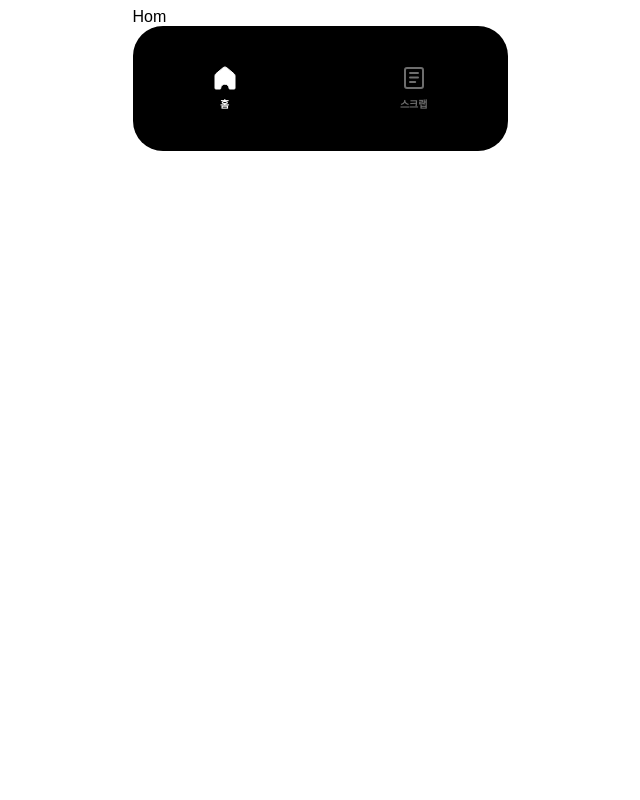
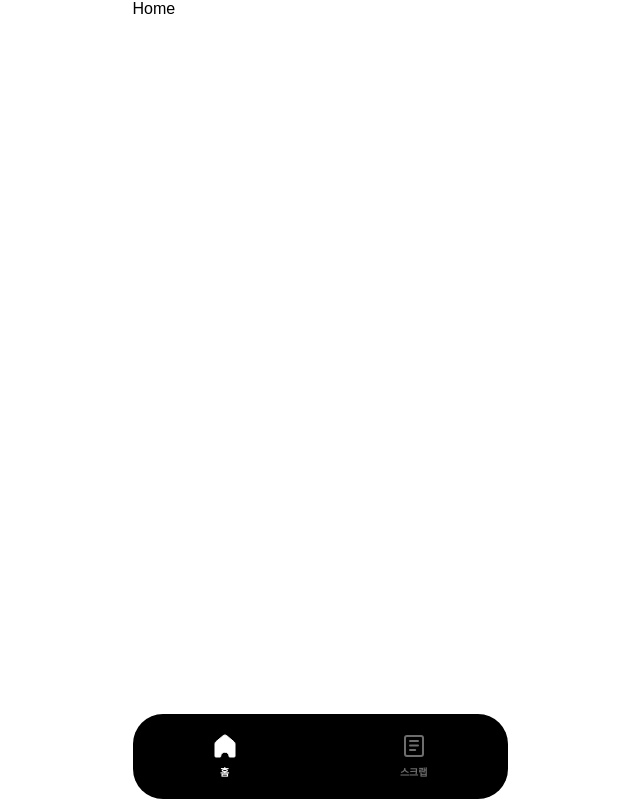
Before and after one commit to jaewook-jeong/meraki-test, a React (Vite) app: page / in a window 1280 px wide. Shown: the whole page, without its empty margins (320-960 px from the left). Built offline with nearby package versions, Linux system fonts and the light colour scheme; a web font is replaced by a local one.

Commit message:
[FEAT] 기본 UI 구조

```diff
--- a/src/components/Layout/index.tsx
+++ b/src/components/Layout/index.tsx
@@ -1,9 +1,7 @@
 import styled from '@emotion/styled';
 
 const Layout = styled.main`
-  width: 100%;
-  max-width: 375px;
-  margin: 0 auto;
+  flex: 1;
 `;
 
 export default Layout;
--- a/src/global.css
+++ b/src/global.css
@@ -8,3 +8,34 @@
   --black-100: #000000;
   --white-100: #FFFFFF;
 }
+
+body {
+  margin: 0;
+  min-height: 100%;
+}
+
+* {
+  box-sizing: border-box;
+}
+
+:root {
+  width: 100%;
+  height: 99.9%;
+  overflow: hidden;
+}
+
+body {
+  width: 100%;
+  height: 100%;
+  overflow: hidden;
+}
+
+#root {
+  width: 100%;
+  height: 100%;
+  max-width: 375px;
+  margin: 0 auto;
+  display: flex;
+  flex-direction: column;
+
+}
--- a/src/pages/main/index.tsx
+++ b/src/pages/main/index.tsx
@@ -3,10 +3,10 @@ import Layout from '@/Layout';
 
 const MainPage = () => {
   return (
-    <Layout>
-      Hom
+    <>
+      <Layout>Home</Layout>
       <GNB />
-    </Layout>
+    </>
   );
 };
 
--- a/src/pages/scrap/index.tsx
+++ b/src/pages/scrap/index.tsx
@@ -3,10 +3,10 @@ import Layout from '@/Layout';
 
 const ScrapPage = () => {
   return (
-    <Layout>
-      Scrap
+    <>
+      <Layout>Scrap</Layout>
       <GNB />
-    </Layout>
+    </>
   );
 };
 
```
